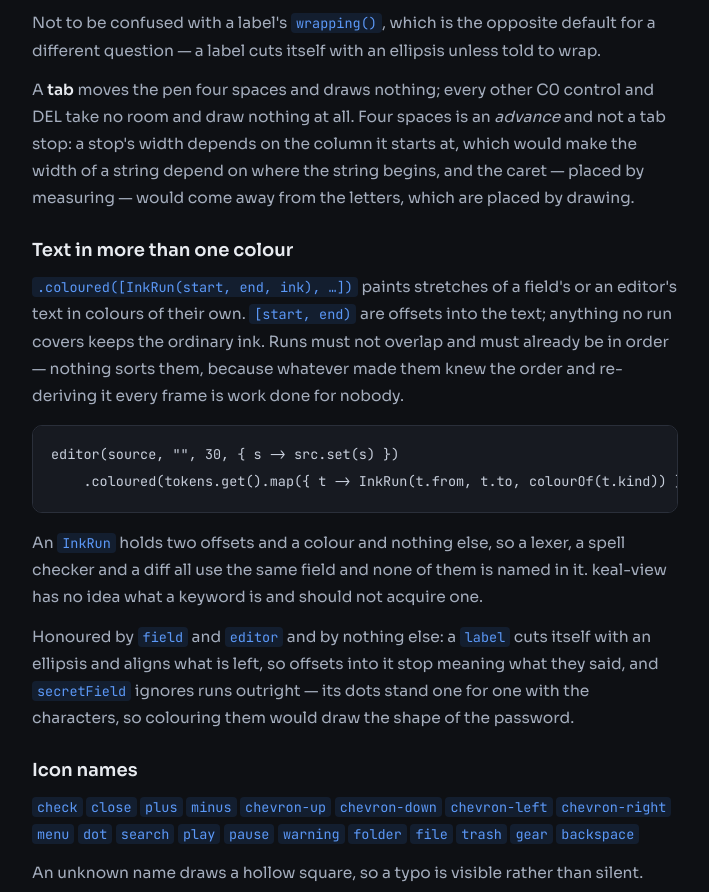
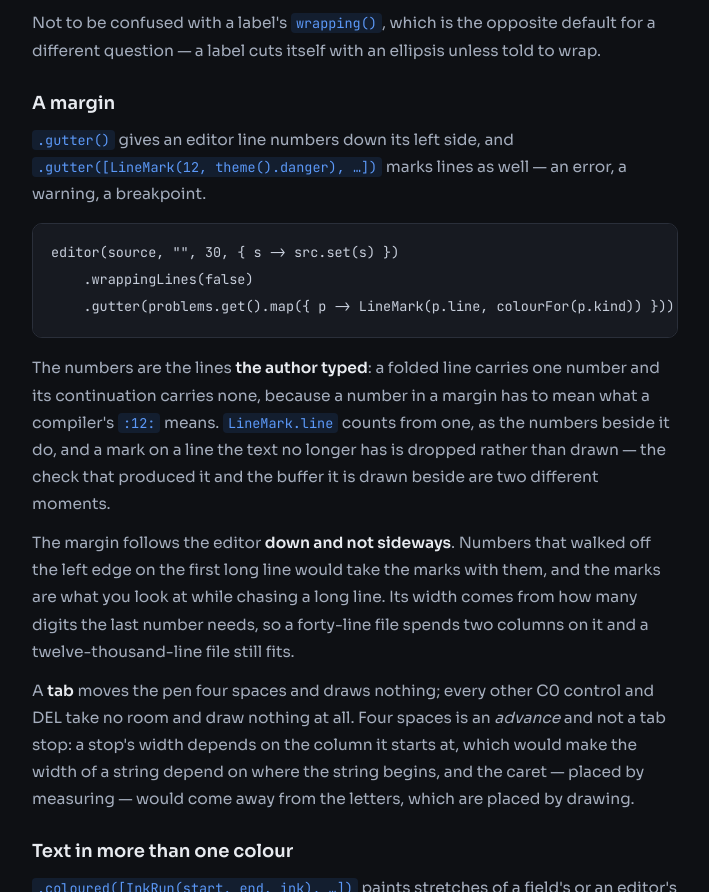
Before and after one commit to geneacta/keal-view, a plain HTML site: page site/fr/widgets.html in a window 1280 px wide. Shown: the part 4796-5688 px from the top of the page, without its empty margins (310-1019 px from the left). Drawn offline with Linux system fonts and the light colour scheme.

Commit message:
A margin, and it cost 38 ms a frame until it was measured
`.gutter()` numbers an editor's lines; `.gutter([LineMark(12, danger), …])`
marks them too. The shape is the Linux session's, confirmed against what
Kealler needs: the numbers are the lines **the author typed**, so a folded line
carries one number and its continuation carries none — a number in a margin has
to mean what a compiler's `:12:` means or it is worse than nothing. `LineMark`
counts from one, said in the type so that neither side adds it twice. A mark on
a line the text no longer has is dropped rather than indexed, because the check
that produced it and the buffer it is drawn beside are two different moments.

**It does not scroll sideways**, which the Linux session asked for and which I
would not have thought of: numbers that walked off the left edge on the first
long line would take the marks with them, and the marks are what you look at
while chasing a long line. Its width comes from the digits the last number
needs, so a forty-line file spends two columns and a twelve-thousand-line one
still fits.

**Then I measured it, and it cost 38 ms a frame on five thousand lines** —
six times what drawing the text costs, and it would have shipped. Counting the
lines walks the whole document; `editorInner` asks for the width several times
a frame and `gutterRect` asks `editorInner`. The count sits beside the kept
wrapping now, and only the *text* has to match to reuse it, not the column or
the face: how many lines an author typed survives a resize, which the line
breaks do not. 38 ms became 0.4.

Six mutations, all caught: the margin scrolling sideways with the text, a
continuation numbered like a line of its own, the margin taking no room from
the text, a fixed width instead of one from the digits, marks numbered from
zero, and a stale mark clamped on to the last line instead of dropped.

The first version drew nothing at all. It was inside `push(inner)` — the
rectangle the *text* scrolls under — so every number was clipped away, while
the comment two lines above said it was outside. The margin has its own clip
now, and so does the hint. A comment can assert what the code contradicts, and
in this case it did for as long as it took to look at the picture.

```diff
--- a/site/fr/widgets.html
+++ b/site/fr/widgets.html
@@ -61,7 +61,20 @@ code.</strong> A line of code that folds reads as two lines: an expression break
 the middle of itself, and anything counting lines beside the text counts the
 wrong ones. Leave it on for prose, which is what it is for.</p><p>Not to be confused with a label&#x27;s <code>wrapping()</code>, which is the opposite default
 for a different question — a label cuts itself with an ellipsis unless told to
-wrap.</p><p>A <strong>tab</strong> moves the pen four spaces and draws nothing; every other C0 control
+wrap.</p><h3 id="a-margin">A margin</h3><p><code>.gutter()</code> gives an editor line numbers down its left side, and
+<code>.gutter([LineMark(12, theme().danger), …])</code> marks lines as well — an error, a
+warning, a breakpoint.</p><pre><code>editor(source, &quot;&quot;, 30, { s -&gt; src.set(s) })
+    .wrappingLines(false)
+    .gutter(problems.get().map({ p -&gt; LineMark(p.line, colourFor(p.kind)) }))</code></pre><p>The numbers are the lines <strong>the author typed</strong>: a folded line carries one
+number and its continuation carries none, because a number in a margin has to
+mean what a compiler&#x27;s <code>:12:</code> means. <code>LineMark.line</code> counts from one, as the
+numbers beside it do, and a mark on a line the text no longer has is dropped
+rather than drawn — the check that produced it and the buffer it is drawn
+beside are two different moments.</p><p>The margin follows the editor <strong>down and not sideways</strong>. Numbers that walked
+off the left edge on the first long line would take the marks with them, and
+the marks are what you look at while chasing a long line. Its width comes from
+how many digits the last number needs, so a forty-line file spends two columns
+on it and a twelve-thousand-line file still fits.</p><p>A <strong>tab</strong> moves the pen four spaces and draws nothing; every other C0 control
 and DEL take no room and draw nothing at all. Four spaces is an <em>advance</em> and
 not a tab stop: a stop&#x27;s width depends on the column it starts at, which would
 make the width of a string depend on where the string begins, and the caret —
```
Also changed, not shown: site/widgets.html (+14 -1 lines), 7 other files.
